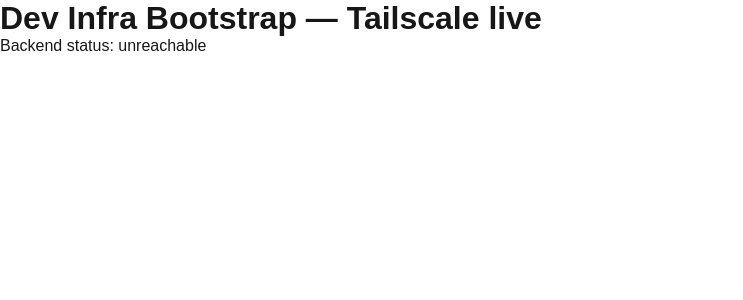
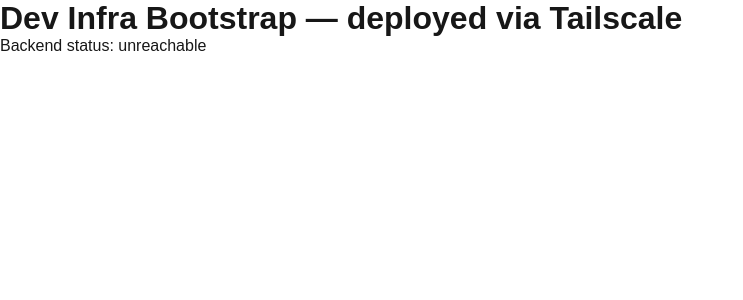
Before and after one commit to jephthahdominic/olannah-personal, a Next.js app in the folder frontend/: page / in a window 1280 px wide. Shown: the top 300 px of the page, without its empty margins (0-743 px from the left). Built offline with nearby package versions, Linux system fonts and the light colour scheme; no server answers.

Commit message:
chore: trigger full deploy pipeline verification

```diff
--- a/frontend/app/page.tsx
+++ b/frontend/app/page.tsx
@@ -14,7 +14,7 @@ export default async function Home() {
 
   return (
     <main>
-      <h1>Dev Infra Bootstrap — Tailscale live</h1>
+      <h1>Dev Infra Bootstrap — deployed via Tailscale</h1>
       <p>Backend status: {status}</p>
     </main>
   );
```
